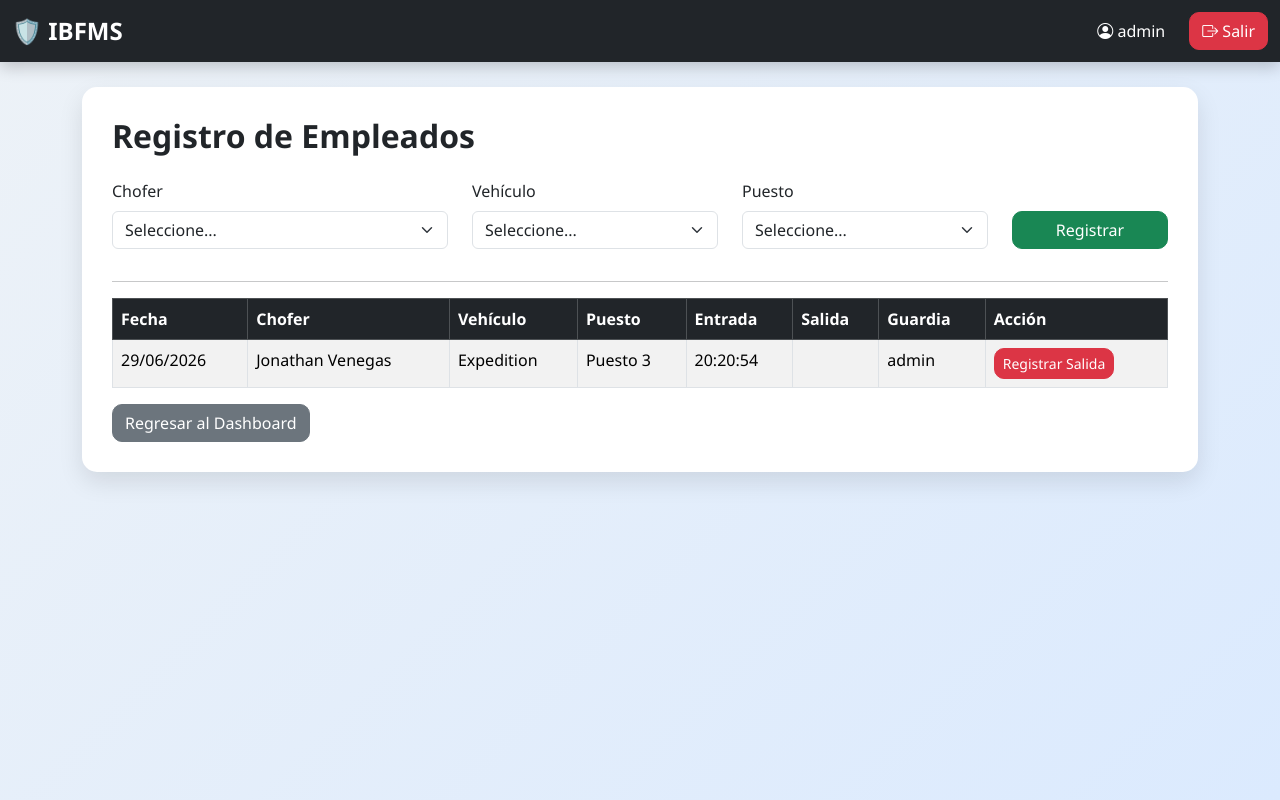
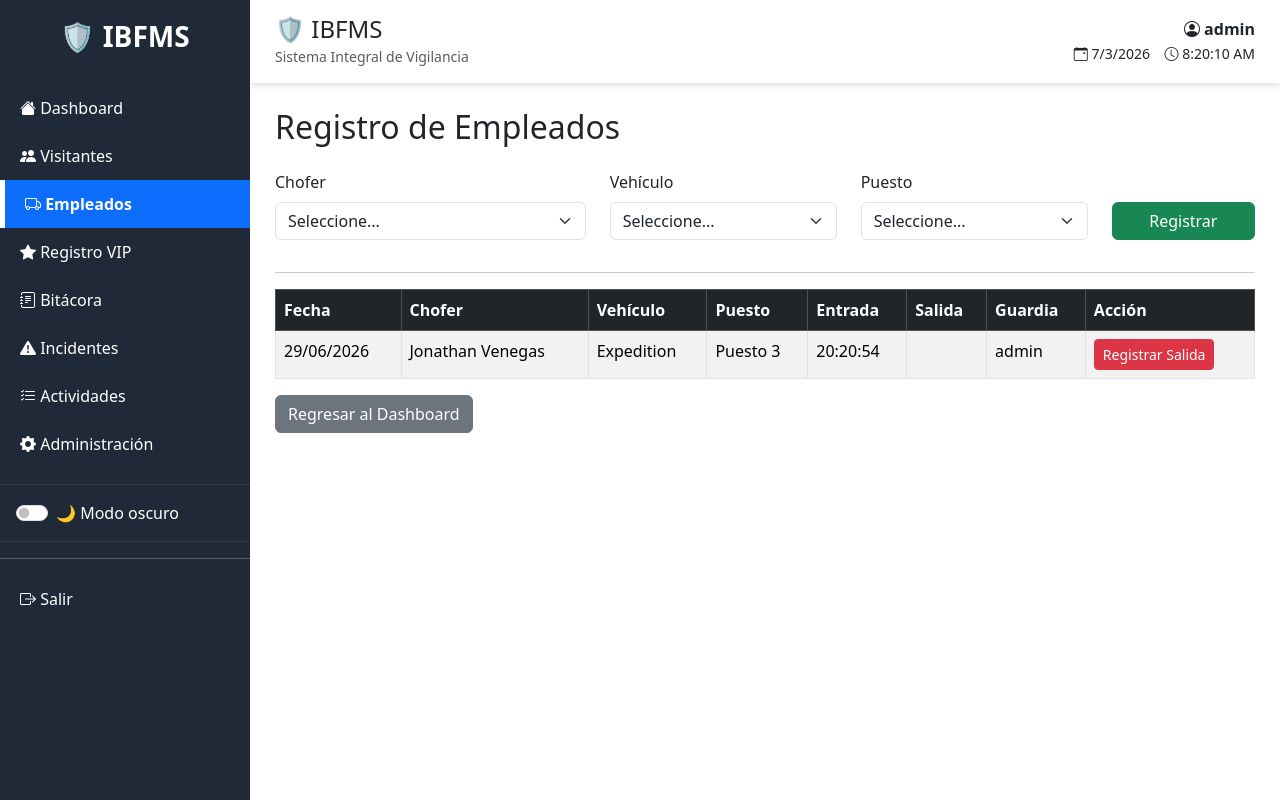
Before and after one commit to ullsesojeda/ibfms, a Flask app: page /empleados in a window 1280 px wide. Run offline with Flask 3, Linux system fonts and the light colour scheme; a user stored in the database is signed in.

Commit message:
Add files via upload

```diff
--- a/app.py
+++ b/app.py
@@ -726,5 +726,24 @@ def recibir_bitacora(id):
         url_for("bitacora_turno")
     )
 
+@app.route("/administracion")
+@login_required
+def administracion():
+
+    if current_user.rol != "admin":
+
+        flash(
+            "No tiene permisos.",
+            "danger"
+        )
+
+        return redirect(
+            url_for("dashboard")
+        )
+
+    return render_template(
+        "administracion.html"
+    )
+
 if __name__ == "__main__":
     app.run(debug=True)
--- /dev/null
+++ b/static/css/estilo.css
@@ -0,0 +1,181 @@
+<style>
+
+        body{
+            margin:0;
+            background:#f4f6f9;
+            overflow-x:hidden;
+        }
+
+        .sidebar{
+
+            position:fixed;
+
+            top:0;
+
+            left:0;
+
+            width:250px;
+
+            height:100vh;
+
+            background:#1f2937;
+
+            color:white;
+
+            padding-top:20px;
+
+        }
+
+        .sidebar h3{
+
+            text-align:center;
+
+            margin-bottom:30px;
+
+            font-weight:bold;
+
+        }
+
+        .sidebar a{
+
+            display:block;
+
+            color:white;
+
+            text-decoration:none;
+
+            padding:12px 20px;
+
+            transition:.2s;
+
+        }
+
+        .sidebar a:hover{
+
+            background:#374151;
+
+            color:white;
+
+        }
+
+        .sidebar a.active{
+
+    background:#0d6efd;
+
+    border-left:5px solid #ffffff;
+
+    font-weight:bold;
+
+}
+
+        .content{
+
+            margin-left:250px;
+
+            min-height:100vh;
+
+        }
+
+        .topbar{
+
+            background:white;
+
+            padding:15px 25px;
+
+            box-shadow:0 2px 8px rgba(0,0,0,.15);
+
+        }
+
+        .page{
+
+            padding:25px;
+
+        }
+
+.dark-mode{
+
+    background:#121212 !important;
+
+    color:white;
+
+}
+
+.dark-mode .content{
+
+    background:#121212;
+
+}
+
+.dark-mode .page{
+
+    background:#121212;
+
+}
+
+.dark-mode .topbar{
+
+    background:#1f1f1f;
+
+    color:white;
+
+}
+
+.dark-mode .sidebar{
+
+    background:linear-gradient(
+        180deg,
+        #111827,
+        #030712
+    );
+
+}
+
+.dark-mode .card{
+
+    background:#1e1e1e;
+
+    color:white;
+
+}
+
+.dark-mode table{
+
+    color:white;
+
+}
+
+.dark-mode .table{
+
+    --bs-table-bg:#1e1e1e;
+
+    --bs-table-color:white;
+
+}
+
+.dark-mode .form-control,
+.dark-mode .form-select{
+
+    background:#2b2b2b;
+
+    color:white;
+
+    border-color:#555;
+
+}
+
+.dark-mode .form-control:focus,
+.dark-mode .form-select:focus{
+
+    background:#2b2b2b;
+
+    color:white;
+
+}
+
+.dark-mode .text-muted{
+
+    color:#bdbdbd !important;
+
+}
+
+    </style>
--- /dev/null
+++ b/static/js/ibfms.js
@@ -0,0 +1,61 @@
+// ---------------------------
+// Reloj
+// ---------------------------
+
+function actualizarHora(){
+
+    const ahora = new Date();
+
+    const fecha = document.getElementById("fecha");
+    const hora = document.getElementById("hora");
+
+    if(fecha){
+        fecha.innerHTML = ahora.toLocaleDateString();
+    }
+
+    if(hora){
+        hora.innerHTML = ahora.toLocaleTimeString();
+    }
+
+}
+
+setInterval(actualizarHora,1000);
+
+actualizarHora();
+
+
+// ---------------------------
+// Modo oscuro
+// ---------------------------
+
+const interruptor = document.getElementById("modoOscuro");
+
+if(interruptor){
+
+    if(localStorage.getItem("tema")=="oscuro"){
+
+        document.body.classList.add("dark-mode");
+
+        interruptor.checked = true;
+
+    }
+
+    interruptor.addEventListener("change",function(){
+
+        if(this.checked){
+
+            document.body.classList.add("dark-mode");
+
+            localStorage.setItem("tema","oscuro");
+
+        }else{
+
+            document.body.classList.remove("dark-mode");
+
+            localStorage.setItem("tema","claro");
+
+        }
+
+    });
+
+}
--- a/templates/base.html
+++ b/templates/base.html
@@ -5,123 +5,171 @@
 
     <meta charset="UTF-8">
 
-    <meta
-        name="viewport"
-        content="width=device-width, initial-scale=1"
-    >
+    <meta name="viewport"
+          content="width=device-width, initial-scale=1">
 
     <title>IBFMS</title>
 
-    <link
-        href="https://cdn.jsdelivr.net/npm/bootstrap@5.3.3/dist/css/bootstrap.min.css"
-        rel="stylesheet"
-    >
+    <link href="https://cdn.jsdelivr.net/npm/bootstrap@5.3.3/dist/css/bootstrap.min.css"
+          rel="stylesheet">
+
+    <link href="https://cdn.jsdelivr.net/npm/bootstrap-icons@1.11.3/font/bootstrap-icons.min.css"
+          rel="stylesheet">
 
     <link
     rel="stylesheet"
-        href="https://cdn.jsdelivr.net/npm/bootstrap-icons@1.11.3/font/bootstrap-icons.min.css"
+    href="{{ url_for('static', filename='css/estilo.css') }}"
 >
 
-    <style>
-
-        body{
-
-            background:linear-gradient(
-                135deg,
-                #edf2f7,
-                #dbeafe
-            );
-
-            min-height:100vh;
-
-            font-family:Segoe UI,Tahoma,Geneva,Verdana,sans-serif;
-
-        }
-
-        .navbar{
-
-            box-shadow:0 5px 15px rgba(0,0,0,.20);
-
-        }
-
-        .contenido{
-
-            background:white;
-
-            padding:30px;
-
-            border-radius:15px;
-
-            box-shadow:0 10px 25px rgba(0,0,0,.10);
-
-            margin-top:25px;
-
-            margin-bottom:30px;
-
-        }
-
-        .alert{
-
-            border-radius:10px;
-
-        }
-
-        .btn{
-
-            border-radius:10px;
-
-        }
-
-        table{
-
-            background:white;
-
-        }
-
-        h2{
-
-            font-weight:bold;
-
-        }
-
-    </style>
+    </head>
 
 </head>
 
 <body>
 
-<nav class="navbar navbar-expand-lg navbar-dark bg-dark">
+{% if current_user.is_authenticated %}
 
-<div class="container-fluid">
+<div class="sidebar">
 
-<span class="navbar-brand fs-4">
+    <h3>🛡️ IBFMS</h3>
 
-🛡️ <strong>IBFMS</strong>
+    <a href="{{ url_for('dashboard') }}"
+   class="{% if request.endpoint=='dashboard' %}active{% endif %}">
+        <i class="bi bi-house-fill"></i>
+        Dashboard
+    </a>
 
-</span>
+    <a href="{{ url_for('visitantes') }}"
+   class="{% if request.endpoint=='visitantes' %}active{% endif %}">
+        <i class="bi bi-people-fill"></i>
+        Visitantes
+    </a>
+
+    <a href="{{ url_for('empleados') }}"
+   class="{% if request.endpoint=='empleados' %}active{% endif %}">
+        <i class="bi bi-truck"></i>
+        Empleados
+    </a>
+
+    <a href="{{ url_for('registro_vip') }}"
+   class="{% if request.endpoint=='registro_vip' %}active{% endif %}">
+        <i class="bi bi-star-fill"></i>
+        Registro VIP
+    </a>
+
+    <a href="{{ url_for('bitacora_turno') }}"
+   class="{% if request.endpoint=='bitacora_turno' %}active{% endif %}">
+        <i class="bi bi-journal-text"></i>
+        Bitácora
+    </a>
+
+    <a href="{{ url_for('incidentes') }}"
+   class="{% if request.endpoint=='incidentes' %}active{% endif %}">
+        <i class="bi bi-exclamation-triangle-fill"></i>
+        Incidentes
+    </a>
+
+    <a href="{{ url_for('actividades') }}"
+   class="{% if request.endpoint=='actividades' %}active{% endif %}">
+        <i class="bi bi-list-check"></i>
+        Actividades
+    </a>
+
+    {% if current_user.rol == "admin" %}
+
+    <a href="{{ url_for('administracion') }}"
+   class="{% if request.endpoint=='administracion' %}active{% endif %}">
+        <i class="bi bi-gear-fill"></i>
+        Administración
+    </a>
+
+<hr class="text-secondary">
+
+<div class="px-3 mb-3">
+
+    <div class="form-check form-switch">
+
+        <input
+            class="form-check-input"
+            type="checkbox"
+            id="modoOscuro"
+        >
+
+        <label
+            class="form-check-label text-white"
+            for="modoOscuro"
+        >
+
+            🌙 Modo oscuro
+
+        </label>
+
+    </div>
+
+</div>
+
+<hr class="text-secondary">
+
+    {% endif %}
+
+    <hr>
+
+    <a href="{{ url_for('logout') }}">
+        <i class="bi bi-box-arrow-right"></i>
+        Salir
+    </a>
+
+</div>
+
+{% endif %}
+
+<div class="content">
+
+    <div class="topbar">
+
+    <div class="d-flex justify-content-between align-items-center">
+
+        <div>
+
+            <h4 class="mb-0">
+                🛡️ IBFMS
+            </h4>
+
+            <small class="text-muted">
+
+                Sistema Integral de Vigilancia
+
+            </small>
+
+        </div>
 
         {% if current_user.is_authenticated %}
 
-<div class="d-flex align-items-center">
+        <div class="text-end">
 
-<span class="text-white me-4">
+            <strong>
 
                 <i class="bi bi-person-circle"></i>
 
                 {{ current_user.usuario }}
 
-</span>
+            </strong>
 
-<a
-href="{{ url_for('logout') }}"
-class="btn btn-danger"
->
+            <br>
 
-<i class="bi bi-box-arrow-right"></i>
+            <small>
 
-Salir
+                <i class="bi bi-calendar-event"></i>
 
-</a>
+                <span id="fecha"></span>
+
+                &nbsp;&nbsp;
+
+                <i class="bi bi-clock"></i>
+
+                <span id="hora"></span>
+
+            </small>
 
         </div>
 
@@ -129,28 +177,20 @@ Salir
 
     </div>
 
-</nav>
+</div>
 
-<div class="container">
+    <div class="page">
 
-<div class="contenido">
-
-{% with messages = get_flashed_messages(with_categories=true) %}
-
+        {% with messages=get_flashed_messages(with_categories=true) %}
         {% if messages %}
-
         {% for categoria,mensaje in messages %}
 
         <div class="alert alert-{{ categoria }}">
-
             {{ mensaje }}
-
         </div>
 
         {% endfor %}
-
         {% endif %}
-
         {% endwith %}
 
         {% block contenido %}
@@ -160,6 +200,8 @@ Salir
 
 </div>
 
+<script src="{{ url_for('static', filename='js/ibfms.js') }}"></script>
+
 </body>
 
 </html>
--- a/templates/empleados.html
+++ b/templates/empleados.html
@@ -19,9 +19,9 @@
                 required
             >
                 <option value="">Seleccione...</option>
-                <option>Jonathan Venegas(bodegas)</option>
+                <option>Jonathan Venegas</option>
                 <option>Salvador Soria</option>
-                <option>Toño Camion</option>
+                <option>Antonio Rodriguez</option>
                 <option>Arturo Cruz</option>
                 <option>Eliut Manrique</option>
                 <option>Marco Jauregui</option>
@@ -33,10 +33,6 @@
                 <option>Jordan Mendoza</option>
                 <option>Jonathan Perez</option>
                 <option>Francisco Ramos</option>
-                <option>Josue Aranda</option>
-                <option>Gpe Aranda</option>
-                <option>Hector Avila</option>
-                <option>Otro</option>
             </select>
         </div>
 
@@ -54,17 +50,12 @@
                 <option>Expedition</option>
                 <option>Transport</option>
                 <option>Sanavi</option>
-                <option>Mercedes Amarillo</option>
+                <option>Amarillo</option>
                 <option>Super Duty</option>
                 <option>Star Craft</option>
                 <option>Aveo</option>
                 <option>Yukon</option>
                 <option>Pick Up</option>
-                <option>Camion Amarillo</option>
-                <option>Camion Basura</option>
-                <option>Camion del Gas</option>
-                <option>Pipa de Agua</option>
-                <option>Otro</option>
             </select>
         </div>
 
--- a/templates/registro_vip.html
+++ b/templates/registro_vip.html
@@ -56,10 +56,6 @@
                 HONORIO
             <option value="SECUA">
                 SECUA
-            <option value="CONTADOR">
-                CONTADOR
-            <option value="C2">
-                C2
         </select>
     </div>
 
```
Also changed, not shown: templates/administracion.html (added, +12 -0 lines). Lines whose indentation alone changed are shown as unchanged.
